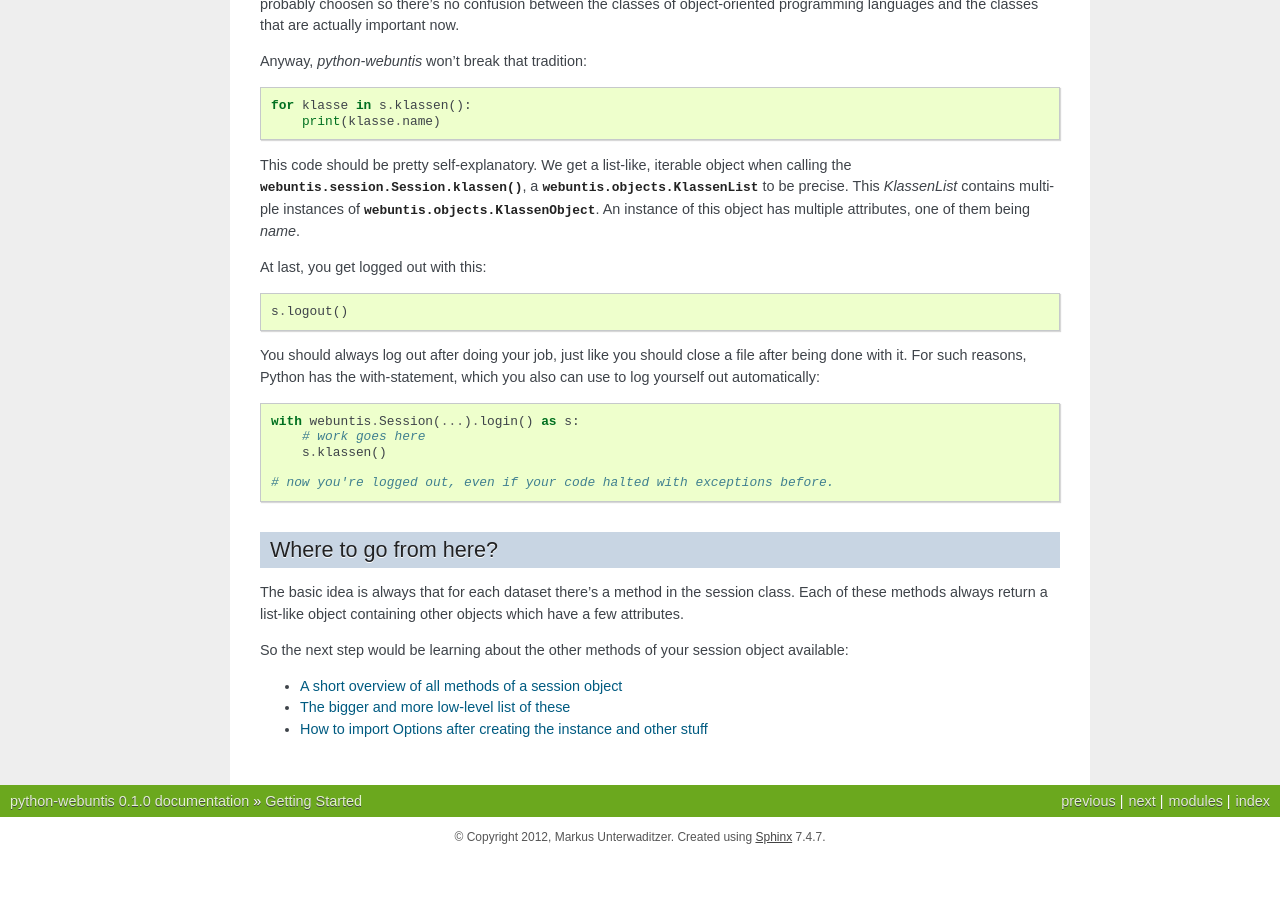
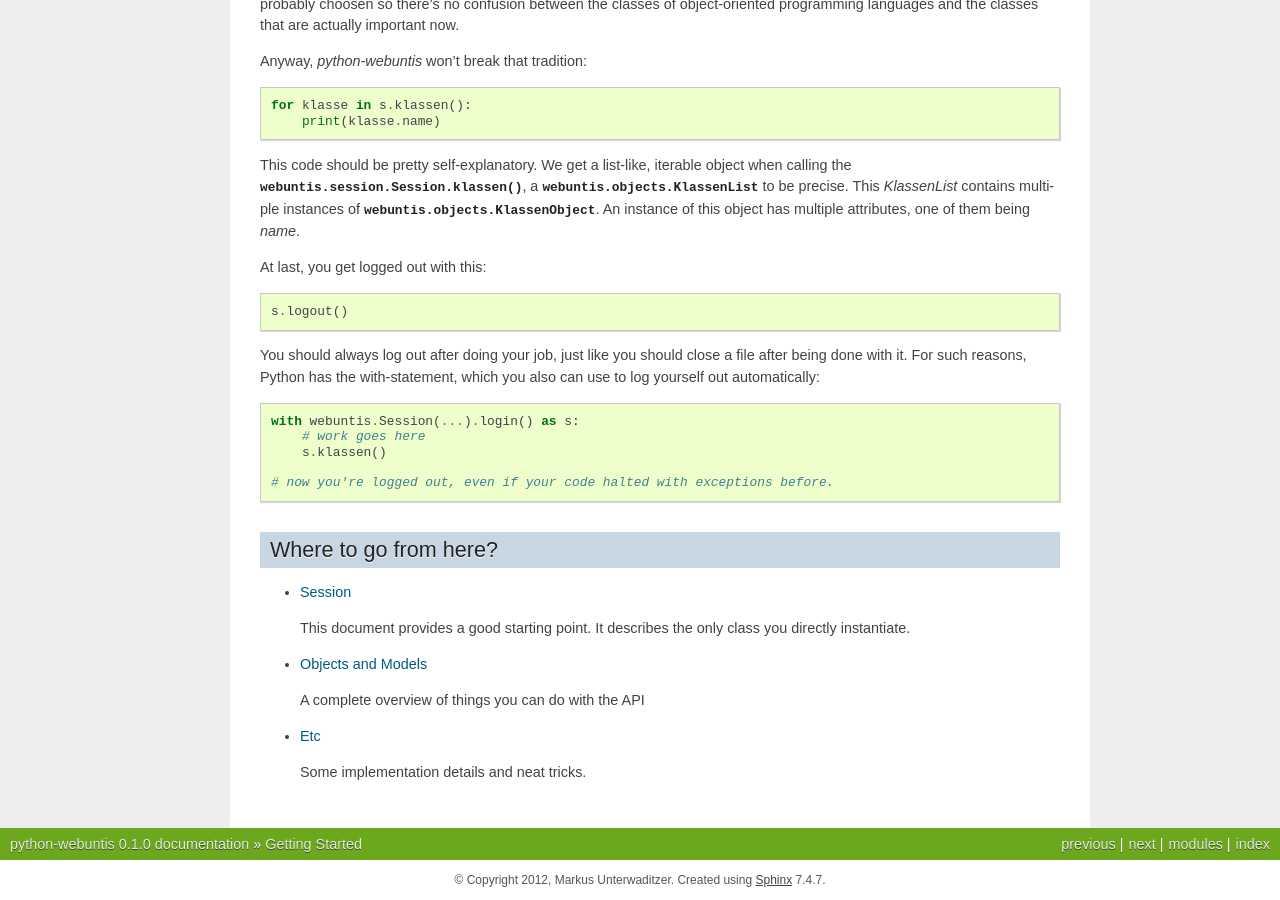
Before and after one commit to python-webuntis/python-webuntis, a Sphinx documentation site: the page built from docs/quickstart.rst, in a window 1280 px wide and 900 px high, scrolled down 1010 px. Built offline with Sphinx 7.4.7, drawn with Linux system fonts in a browser that asks for light colours; before the commit the page ends 1867 px from its top, so only the background shows below that.

Commit message:
Splitting up of lazy object list and list result
and better docs.

```diff
--- a/docs/index.rst
+++ b/docs/index.rst
@@ -49,6 +49,6 @@ Index
   quickstart
   session
   objects
-  utils
+  etc
   changelog
   license
--- a/docs/quickstart.rst
+++ b/docs/quickstart.rst
@@ -73,10 +73,14 @@ For such reasons, Python has the with-statement, which you also can use to log y
 Where to go from here?
 ======================
 
-The basic idea is always that for each dataset there's a method in the session class. Each of these methods always return a list-like object containing other objects which have a few attributes.
+*  :doc:`session`
 
-So the next step would be learning about the other methods of your session object available:
+   This document provides a good starting point. It describes the only class you directly instantiate.
 
-*  :doc:`A short overview of all methods of a session object <session>`
-*  :doc:`The bigger and more low-level list of these <objects>`
-*  :doc:`How to import Options after creating the instance and other stuff <utils>`
+*  :doc:`objects`
+
+   A complete overview of things you can do with the API
+
+*  :doc:`etc`
+
+   Some implementation details and neat tricks.
```
Also changed, not shown: docs/etc.rst (renamed from docs/utils.rst), 1 other file.
